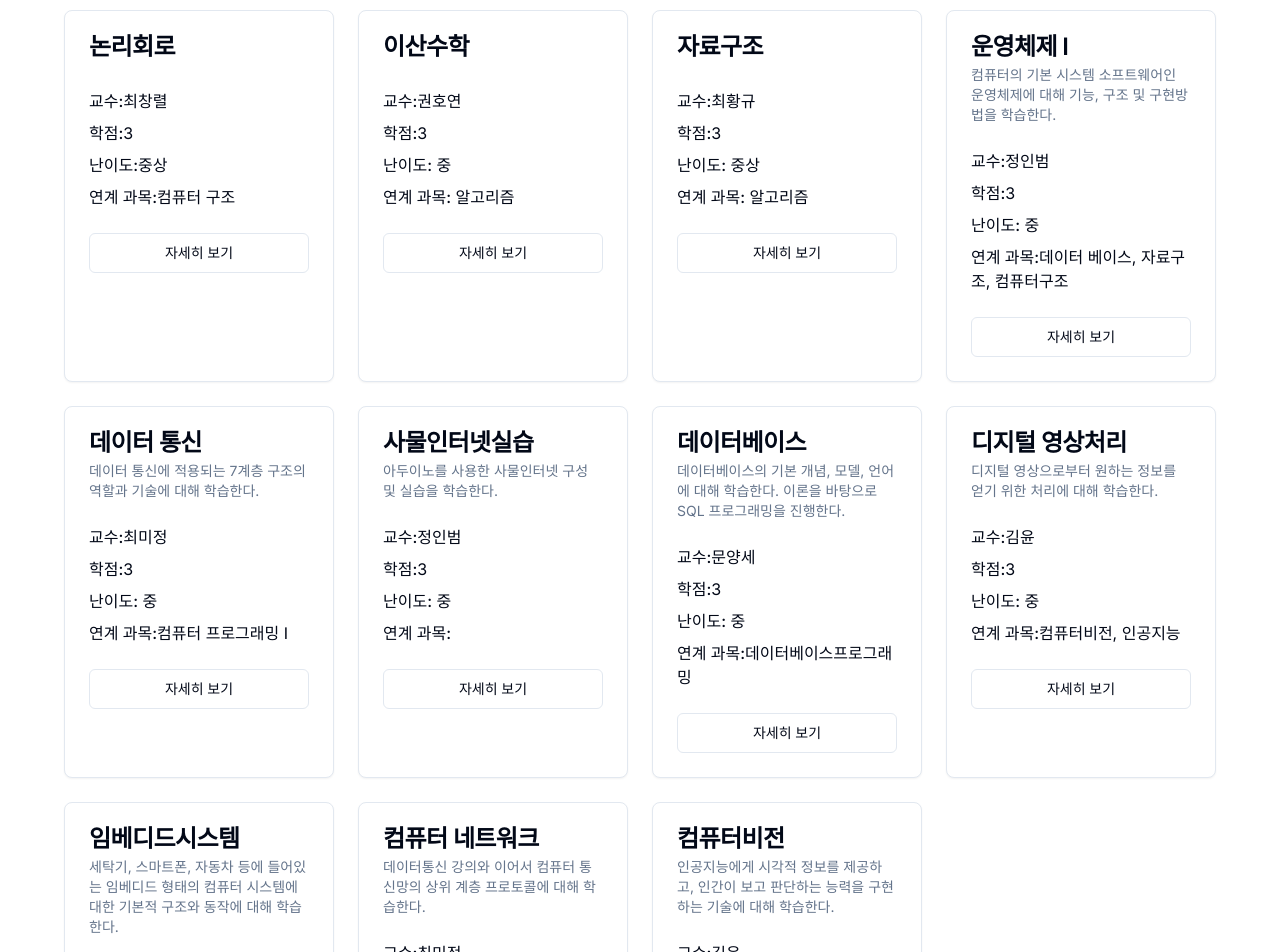
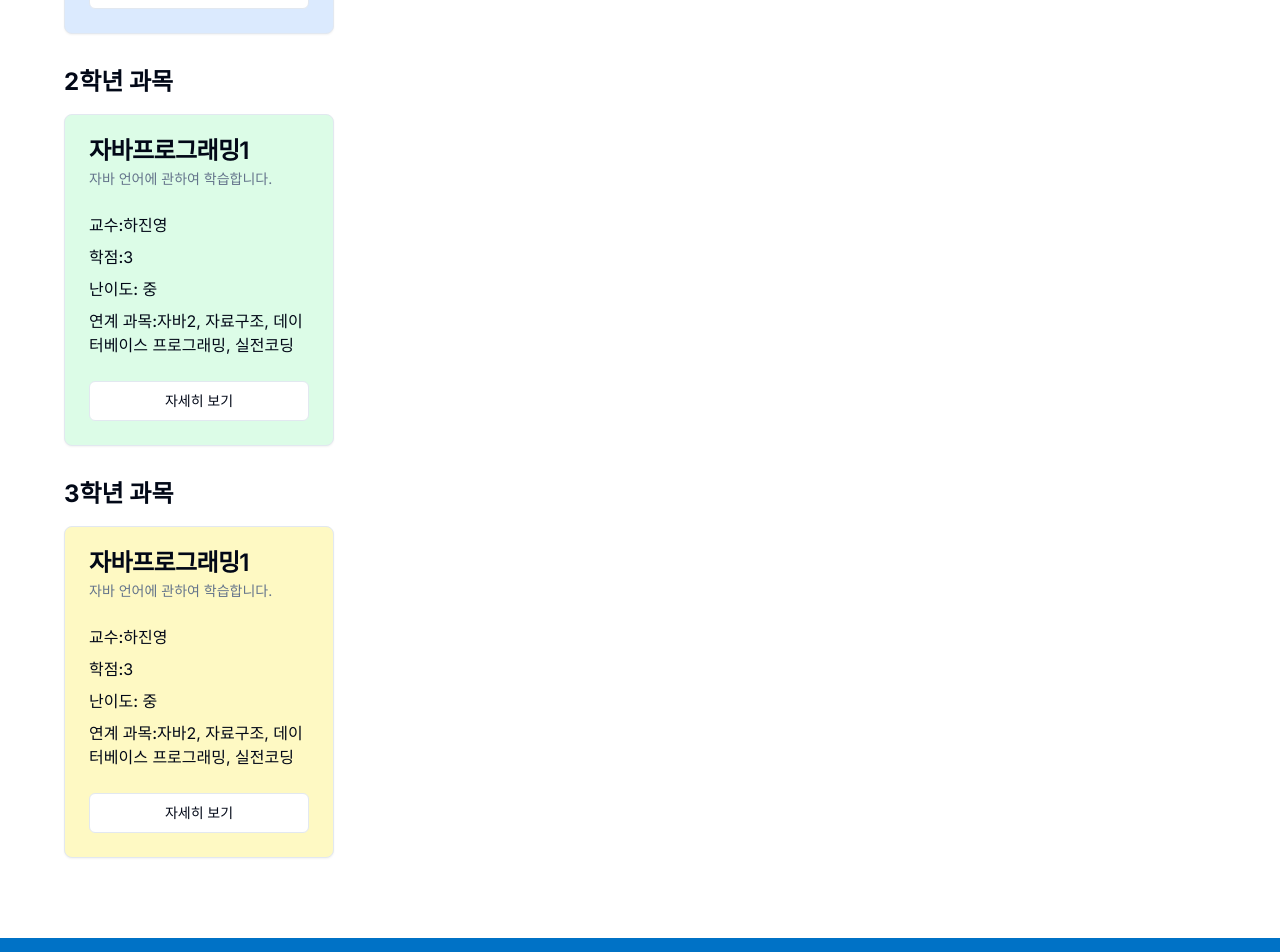
Before and after one commit to bbungjun/kangwon, a Next.js app: page / in a window 1280 px wide. Shown: the part 680-1632 px from the top of the page. Built offline with nearby package versions, Linux system fonts and the light colour scheme.

Commit message:
색깔학년구분 업데이트

```diff
--- a/app/test.tsx
+++ b/app/test.tsx
@@ -61,7 +61,7 @@ export default function Component() {
     {
       title: "자바프로그래밍1",
       professor: "하진영",
-      year: 1, //학년 정보 추가
+      year: 2, //학년 정보 추가
       description: "자바 언어에 관하여 학습합니다.",
       credits: 3,
       difficulty: " 중 ",
@@ -73,186 +73,20 @@ export default function Component() {
       ],
     },
     {
-      title: "C언어 프로그래밍",
-      professor: "지수환",
-      year: 1, //학년 정보 추가
+      title: "자바프로그래밍1",
+      professor: "하진영",
+      year: 3, //학년 정보 추가
       description: "자바 언어에 관하여 학습합니다.",
       credits: 3,
       difficulty: " 중 ",
-      prerequisites: "자료구조, 알고리즘",
+      prerequisites: "자바2, 자료구조, 데이터베이스 프로그래밍, 실전코딩",
       details: [
-        "핵심 내용: C언어는 시스템 소프트웨어 개발에 많이 사용되는 프로그래밍 언어로, 수업에서는 C프로그램을 작성하고 실행하는 방법, 기본 문법(예: 변수, 연산자, 조건문, 반복문 등)을 배우고, 포인터와 같은 중요한 개념도 다룹니다. ex) 문자열 조작, 간단한 포인터를 이용한 실습을 통해 C언어의 기초를 익힙니다",
-        "수업 방식: 이론 + 실습, 일주일에 2일",
-        "사용 언어: C언어"
+        "핵심 내용: 자바는 전 세계적으로 많이 사용되는 프로그래밍 언어 중 하나로, 수업에서는 자바 프로그램을 실행하는 방법, 기본 문법(예 : 변수 선언, 조건문, 반복문 등) 을 배우고, 간단한 프로그램을 작성해 보는 실습을 합니다.  ex) 자바 언어로 계산기를 만들거나 하는 식",
+        "수업 방식: 이론 + 실습, 주1회 이론수업, 1회 실습",
+        "사용 언어: 자바"
       ],
     },
-    {
-      title: "자바 프로그래밍2",
-      professor: "이헌길",
-      year: 1, //학년 정보 추가
-      description: "자바 언어의 심화 개념을 익힙니다. ",
-      credits: 3,
-      difficulty: "중상",
-      prerequisites: "자바1, 자료구조, 데이터베이스 프로그래밍, 실전코딩",
-      details: [
-        "핵심 내용:자바1에서 배운 내용을 심화하여, 더 복잡한 자바프로그램을 작성하는 방법을 배웁니다. 객체지향 프로그래밍 개녕(클래스, 객체, 상속 등)을 배우고, 여러 개의 파일로 구성된 큰 프로그램을 작성하는 방법도 다룹니다. ex) 여러 개의 클래스가 상호작용하는 간단한 응용 프로그램을 작성해 보는 실습을 통해 진행됩니다.",
-        "수업 방식: 이론 + 실습, 주1회 이론수업, 1회 실습",
-        "사용 언어: 자바 "
-      ],
-    },
-    //2학년 과목들 ~~
-    {
-      title: "논리회로",
-      professor: "최창렬",
-      year: 2, //학년 정보 추가
-      description: "",
-      credits: 3,
-      difficulty: "중상",
-      prerequisites: "컴퓨터 구조",
-      details: [
-        "핵심 내용: 이 강의는 컴퓨터 내부에서 정보가 어떻게 처리되는지에 대한 기초적인 개념을 다룹니다. 컴퓨터는 0과 1로 이루어진 2진수를 사용하여 데이터를 처리하는데, 논리회로는 이러한 2진수를 처리하는 기본적인 전자 회로입니다. 수업에서는 AND, OR, NOT 같은 기본적인 논리 게이트가 어떻게 작동하는지 배우고, 이러한 게이트를 조합하여 더 복잡한 회로를 설계하는 방법도 다룹니다. ",
-        "수업 방식: 이론 중심, 일주일에 2일 ",
-        "사용 언어: "
-      ],
-    },
-    {
-      title: "이산수학",
-      professor: "권호연",
-      year: 1, //학년 정보 추가
-      description: "",
-      credits: 3,
-      difficulty: " 중 ",
-      prerequisites: " 알고리즘 ",
-      details: [
-        "핵심 내용:이 강의는 컴퓨터 공학에서 필수적인 수학적 개념들을 다룹니다. 여기에는 집합론, 그래프 이론, 조합론, 논리 등이 포함됩니다. 이산수학은 실제로는 수학적인 문제를 해결하기 위해 컴퓨터 프로그램을 작성하는 데 필요한 이론적 기초를 제공합니다. 예를 들어, 수업에서는 그래프를 사용하여 최단 경로를 찾는 알고리즘을 배우고, 이를 파이썬 프로그래밍 언어로 구현해 보는 과제를 수행하게 됩니다",
-        "수업 방식: ",
-        "사용 언어: 파이썬"
-      ],
-    },
-    {
-      title: "자료구조",
-      professor: "최황규",
-      year: 1, //학년 정보 추가
-      description: "",
-      credits: 3,
-      difficulty: " 중상 ",
-      prerequisites: " 알고리즘",
-      details: [
-        "핵심 내용:이 강의는 데이터를 효율적으로 저장하고 관리하는 방법을 다룹니다. 자료구조는 데이터를 조직하는 다양한 방법을 의미합니다. 수업에서는 리스트, 배열, 스택, 큐, 트리 등의 기본적인 자료구조를 배우고, 이러한 자료구조를 사용하여 문제를 해결하는 방법도 다룹니다. 예를 들어, 데이터를 정렬하거나 검색하는 프로그램을 작성하는 방법을 배우게 됩니다.",
-        "수업 방식: ",
-        "사용 언어: "
-      ],
-    },
-    {
-      title: "운영체제 I",
-      professor: "정인범",
-      description: "컴퓨터의 기본 시스템 소프트웨어인 운영체제에 대해 기능, 구조 및 구현방법을 학습한다.",
-      credits: 3,
-      year: 3, // 학년 정보 추가
-      difficulty: " 중 ",
-      prerequisites: "데이터 베이스, 자료구조, 컴퓨터구조",
-      details: [
-        "컴퓨터의 기본 시스템 소프트웨어인 운영체제에 대해 기능, 구조 및 구현방법을 학습한다.",
-        "관련 자격증: 정보처리기사",
-      ],
-    },
-    {
-      title: "데이터 통신",
-      professor: "최미정",
-      description: "데이터 통신에 적용되는 7계층 구조의 역할과 기술에 대해 학습한다.",
-      credits: 3,
-      difficulty: " 중 ",
-      prerequisites: "컴퓨터 프로그래밍 I",
-      details: [
-        "핵심 학습 내용:이 강의는 컴퓨터 네트워크의 기초 개념을 다룹니다. 데이터통신은 컴퓨터 간에 데이터를 전송하는 방법과 기술을 다룹니다. 수업에서는 네트워크의 7계층 모델(OSI 모델)을 배우고, 각 계층이 하는 역할과 주요 프로토콜에 대해 학습합니다. 예를 들어, 인터넷에서 데이터를 주고받을 때 사용하는 IP 주소, TCP/UDP 프로토콜, 네트워크 장비(라우터, 스위치 등)의 역할 등을 배우게 됩니다. 또한 와이어샤크라는 네트워크 분석 도구를 사용하여 실제 네트워크 트래픽을 분석하는 실습도 진행합니다.",
-        "수업방식: 100% 책(컴퓨터 네트워킹 하향식 접근)을 통한 이론 강의와 학기 당 한 번 정도의 와이어샤크 실습 과제",
-        "관련 자격증: 정보처리기사, 정보통신기사, ADsP(데이터 분석 준전문가)",
-      ],
-      year: 2, // 학년 정보 추가
-    },
-    {
-      title: "사물인터넷실습",
-      professor: "정인범",
-      description: "아두이노를 사용한 사물인터넷 구성 및 실습을 학습한다.",
-      credits: 3,
-      difficulty: " 중 ",
-      prerequisites: "",
-      details: [
-        "수업방식: 이론 강의 보다는 매 시간 실습을 통해 수업을 진행한다.",
-        "관련 자격증:  IoT지식능력검정시험",
-        "사용언어: C"
-      ],
-      year:3
-    },
-    {
-      title: "데이터베이스",
-      professor: "문양세",
-      description: "데이터베이스의 기본 개념, 모델, 언어에 대해 학습한다. 이론을 바탕으로 SQL 프로그래밍을 진행한다.",
-      credits: 3,
-      difficulty: " 중 ",
-      prerequisites: "데이터베이스프로그래밍",
-      details: [
-        "수업방식: 강의 위주의 수업을 진행하되 일부는 SQL실습을 포함한다. 학기 당 4번의 SQL 실습 과제가 부여된다.",
-        "관련 자격증: 정보처리기사, SQLD (SQL Developer),ADsP (Associate Data Scientist)",
 
-
-      ],
-      year:2
-    },{
-      title: "디지털 영상처리",
-      professor: "김윤",
-      description: "디지털 영상으로부터 원하는 정보를 얻기 위한 처리에 대해 학습한다.",
-      credits: 3,
-      difficulty: " 중 ",
-      prerequisites: "컴퓨터비전, 인공지능",
-      details: [
-        "수업방식: 이론+실습, 매주 복습용 실습 과제가 부여된다.",
-        "관련 자격증: 디지털영상편집 1급"
-
-      ],
-      year:3
-
-    },{
-      title: "임베디드시스템",
-      professor: "정인범",
-      description: "세탁기, 스마트폰, 자동차 등에 들어있는 임베디드 형태의 컴퓨터 시스템에 대한 기본적 구조와 동작에 대해 학습한다.",
-      credits: 3,
-      difficulty: " 중 ",
-      prerequisites: "사물인터넷실습, 운영체제",
-      details: [
-        "수업방식: 이론수업과 실습을 병행한다. 매주 실습 과제가 부여된다.(라즈베리 파이)",
-        "관련 자격증: 정보터리기사, 컴퓨터구조기사, 전자계산기조직응용기사"
-
-      ],
-      year:4
-    },{
-      title: "컴퓨터 네트워크",
-      professor: "최미정",
-      description: "데이터통신 강의와 이어서 컴퓨터 통신망의 상위 계층 프로토콜에 대해 학습한다.",
-      credits: 3,
-      difficulty: " 중 ",
-      prerequisites: "데이터 통신",
-      details: [
-        "수업방식: 이론 위주의 수업을 진행한다. 학기 당 문제풀이 과제가 있음",
-        "관련 자격증: 정보터리기사, 컴퓨터구조기사, 전자계산기조직응용기사"
-
-      ],
-      year:2
-    },
-    {
-      title: "컴퓨터비전",
-      professor: "김윤",
-      description: "인공지능에게 시각적 정보를 제공하고, 인간이 보고 판단하는 능력을 구현하는 기술에 대해 학습한다.",
-      credits: 3,
-      difficulty: " 중 ",
-      prerequisites: "디지털영상처리",
-      details: [
-        "수업방식: 이론+실습, 매주 복습용 실습 과제가 부여된다.",
-        "관련 자격증: ."
-
-      ],
-      year:3
-    },
 
     // 다른 강의들도 추가
 
@@ -261,6 +95,26 @@ export default function Component() {
   const filteredCourses = courses.filter(course =>
     selectedYears.length === 0 || selectedYears.includes(course.year)
   );
+
+  const getCardColor = (year: number) => {
+    switch (year) {
+      case 1:
+        return "bg-blue-100"; // 1학년 과목 카드 색상
+      case 2:
+        return "bg-green-100"; // 2학년 과목 카드 색상
+      case 3:
+        return "bg-yellow-100"; // 3학년 과목 카드 색상
+      case 4:
+        return "bg-red-100"; // 4학년 과목 카드 색상
+      default:
+        return "bg-white"; // 기본 카드 색상
+    }
+  };
+
+  const groupedCourses = filteredCourses.reduce((acc, course) => {
+    (acc[course.year] = acc[course.year] || []).push(course);
+    return acc;
+  }, {} as { [key: number]: Course[] });
 
   return (
     <div className="flex flex-col min-h-[100dvh] dark:bg-gray-900 dark:text-white">
@@ -310,9 +164,12 @@ export default function Component() {
             ))}
           </div>
 
+          {Object.keys(groupedCourses).map(year => (
+            <div key={year} className="mb-8">
+              <h2 className="text-2xl font-bold mb-4">{year}학년 과목</h2>
               <div className="grid grid-cols-1 sm:grid-cols-2 md:grid-cols-3 lg:grid-cols-4 gap-6">
-            {filteredCourses.map((course, index) => (
-              <Card key={index} className="max-w-sm">
+                {groupedCourses[parseInt(year)].map((course, index) => (
+                  <Card key={index} className={`max-w-sm ${getCardColor(course.year)}`}>
                     <CardHeader>
                       <CardTitle>{course.title}</CardTitle>
                       <CardDescription>{course.description}</CardDescription>
@@ -345,6 +202,8 @@ export default function Component() {
                   </Card>
                 ))}
               </div>
+            </div>
+          ))}
         </div>
       </main>
       <footer className="bg-[#0072C6] text-white py-6 px-4 md:px-8 lg:px-12">
```
Lines whose indentation alone changed are shown as unchanged.
